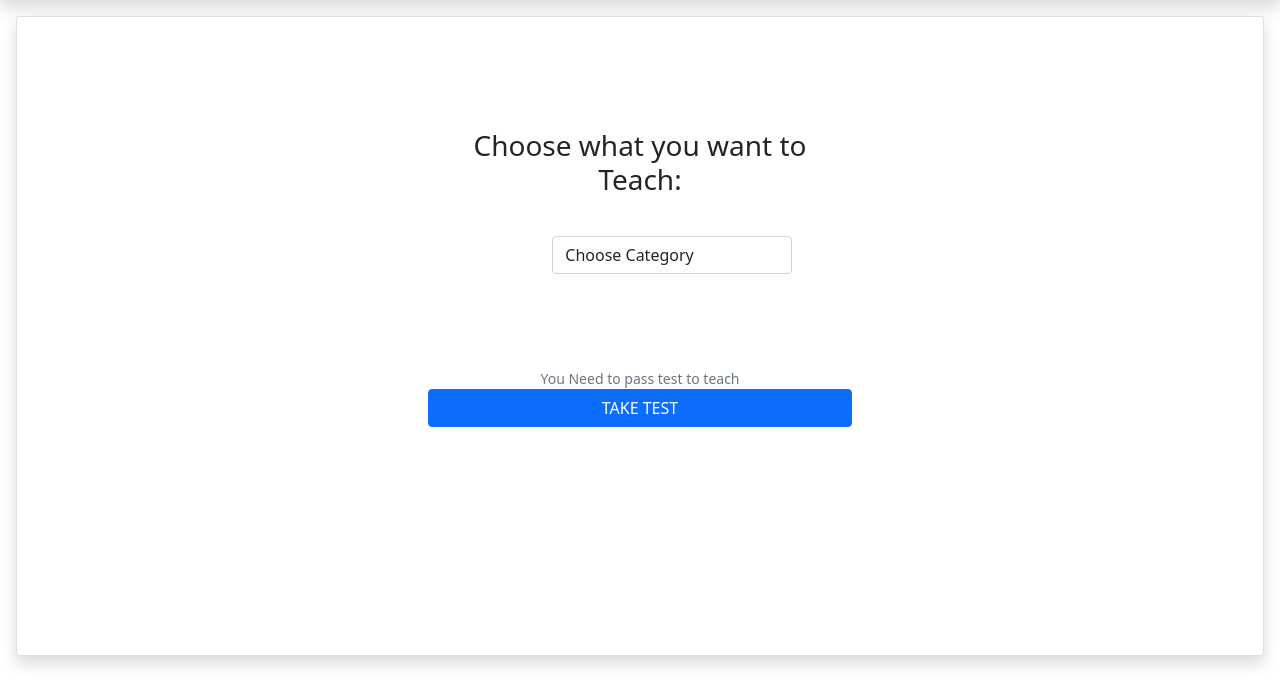
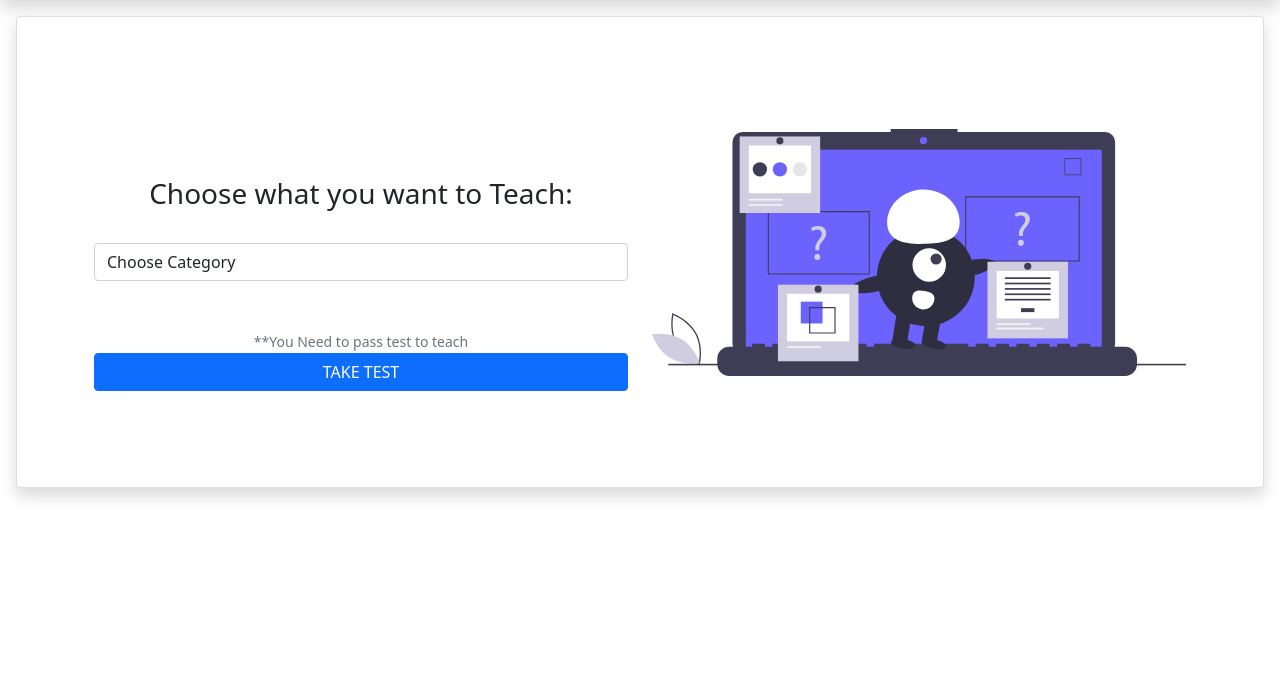
Before and after one commit to faizp/classroom, a Django app: page /teach/ in a window 1280 px wide. Shown: the part 112-800 px from the top of the page. Run offline with Django 3.2, Linux system fonts and the light colour scheme; a user stored in the database is signed in; data that the repository does not hold is empty; some libraries are stand-ins or nearby versions.

Commit message:
test fixed

```diff
--- a/classrooms/templates/classrooms/teach.html
+++ b/classrooms/templates/classrooms/teach.html
@@ -1,35 +1,34 @@
 {% extends 'classrooms/base.html' %}
+{% load static %}
 {% block content %}
 <div class="row p-3">
     <div class="col-12">
-        <div style="background-color: rgb(255, 255, 255); height: 80vh; width: 100%;" class="card shadow">
+        <div style="background-color: rgb(255, 255, 255);" class="card shadow p-5">
         <section>
-            <div class="row">
-                <div class="col-md-4"></div>
-                <div class="col-md-4">
-
+            <div class="container">
+            <div class="row mb-5">
+                    <div class="col-md-6">
                         <h3 class="text-center" style="margin-top: 4em;">Choose what you want to Teach:</h3>
-            <div class="row">
-                <div class="col-4">
-                  <select style="width: 15em; margin-left: 7em; margin-top: 2em;" id="category" onchange="showCategories()" class="form-control">
+                                <select style="margin-top: 2em;" id="category" onchange="showCategories()" class="form-control">
                                     <option>Choose Category</option>
                                     {% for category in categories %}
                                     <option value="{{ category.id }}">{{ category }}</option>
                                     {% endfor %}
                                 </select>
+                                <select style="display: none;" id="sub-category" onchange="secCategoryChange()" class="form-control mt-2" required>
+                                </select>
+                                <div class="text-center mt-5">
+                            <small style="margin-top: 5em;" class="text-muted">**You Need to pass test to teach</small>
+                        </div>
+                            <button onclick="takeTest()" style="width: 100%;" class="btn btn-primary">TAKE TEST</button>
+                        <div id="take-test">
+
                         </div>
                 </div>
-                <br>
-                <div class="row">
-                <div class="col-4">
-                  <select style="display: none; width: 15em; margin-left: 7em;" id="sub-category" class="form-control" required>
-                    </select>
+                    <div class="col-md-6">
+                        <img style="margin-top: 4em;" class="img-fluid" src="{% static 'svg/quiz.svg' %}">
                     </div>
-                <small style="margin-top: 5em;" class="text-muted text-center">You Need to pass test to teach</small>
-                <button onclick="takeTest()" class="btn btn-primary">TAKE TEST</button>
-                <a id="create-classroom" href="{% url 'create-classroom' %}" style="display: none;" class="btn btn-success mt-1">CREATE CLASSROOM</a>
                 </div>
-                <div class="col-md-4"></div>
             </div>
         </section>
         </div>
@@ -39,6 +38,7 @@
 {% block script %}
 <script>
     function showCategories(){
+        $('#take-test').html('');
         category = $('#category').val()
         $.ajax({
             url: '/admin/choose-category/',
@@ -61,7 +61,13 @@
     }
 </script>
 <script>
+    function secCategoryChange() {
+        $('#take-test').html('');
+    }
+</script>
+<script>
     function takeTest(){
+        $('#take-test').html('');
         var category = $('#sub-category').val()
         var data = {
             'csrfmiddlewaretoken': '{{ csrf_token }}',
@@ -87,7 +93,7 @@
                             title: "You have Already passed Test for this category",
                             icon: "success"
                         })
-                        $('#create-classroom').show()
+                        $('#take-test').append('<a id="create-classroom" href="{% url "create-classroom" %}" style="width: 100%;" class="btn btn-success mt-1">CREATE CLASSROOM</a>')
                     }
                     if (data == 'false'){
                         swal({
--- a/classrooms/urls.py
+++ b/classrooms/urls.py
@@ -10,5 +10,7 @@ urlpatterns = [
     path('manage-days/<int:id>', views.manage_days, name='manage-days'),
     path('add-new-day/<int:id>', views.add_day, name='add-new-day'),
     path('join-classroom/<int:id>', views.join_classroom, name='join-classroom'),
-    path('classroom-student/<int:id>', views.classroom_student, name='classroom-student')
+    path('classroom-student/<int:id>', views.classroom_student, name='classroom-student'),
+    path('test-passed/', views.test_passed, name='test-passed'),
+    path('test-failed/', views.test_failed, name='test-failed')
 ]
--- a/classrooms/views.py
+++ b/classrooms/views.py
@@ -2,6 +2,10 @@ from django.shortcuts import render, redirect
 from django.http import JsonResponse
 from django.contrib.auth.decorators import login_required
 from .models import Category, secCategory, Questions, Answer, TestPassed, Classroom, Day
+from random import sample
+from django.core import serializers
+import json
+
 
 # Create your views here.
 def index(request):
@@ -32,10 +36,18 @@ def teach(request):
 
 @login_required
 def test(request):
-    if request.session.has_key('secCategory'):
+    if request.method == 'GET':
         category = request.session['secCategory']
         sec_category = secCategory.objects.get(id=category)
-        questions = Questions.objects.filter(sec_category = sec_category)
+        items = Questions.objects.filter(sec_category = sec_category)
+        if len(items) >= 5:
+            a = 5
+        else:
+            a = len(items)
+        questions = sample(list(items), a)
+        request.session['questions'] = serializers.serialize('json', questions)
+        print(questions)
+
         answers = []
         for question in questions:
             answer = Answer.objects.filter(question=question)
@@ -44,7 +56,23 @@ def test(request):
             'questions': questions,
             'answers': answers
         }
-    return render(request, 'classrooms/test.html', context)
+        return render(request, 'classrooms/test.html', context)
+    if request.method == 'POST':
+        q = request.session['questions']
+        questions = json.loads(q)
+        print(questions)
+        passed = True
+        for i in range(len(questions)):
+            a = questions[i]
+            answer = Answer.objects.get(question=str(a['pk']), correct='true')
+            b = request.POST.get(str(a['pk']))
+            if b != str(answer.id):
+                passed = False
+        print(passed)
+        if passed:
+            return redirect('test-passed')
+        return redirect('test-failed')
+
 
 
 @login_required
@@ -111,3 +139,11 @@ def classroom_student(request, id):
         'classroom': classroom
     }
     return render(request, 'classrooms/classroom-student.html', context)
+
+
+def test_passed(request):
+    return render(request, 'classrooms/test-passed.html')
+
+
+def test_failed(request):
+    return render(request, 'classrooms/test-failed.html')
```
Also changed, not shown: classrooms/templates/classrooms/test-failed.html (added, +22 -0 lines), classrooms/templates/classrooms/test-passed.html (added, +22 -0 lines), classrooms/templates/classrooms/test.html (+16 -17 lines), static/svg/failed.svg (added), static/svg/success.svg (added). Lines whose indentation alone changed are shown as unchanged.
